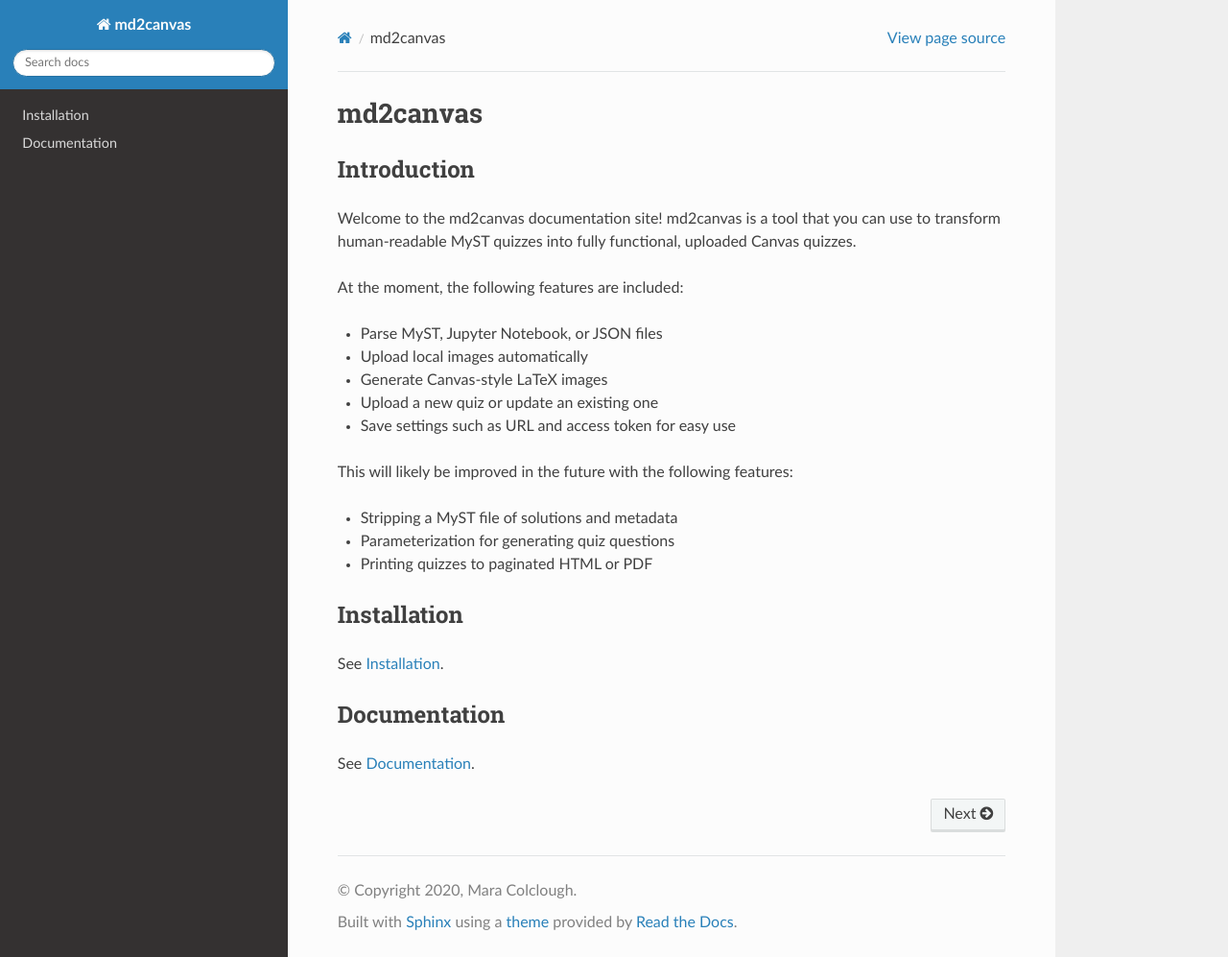
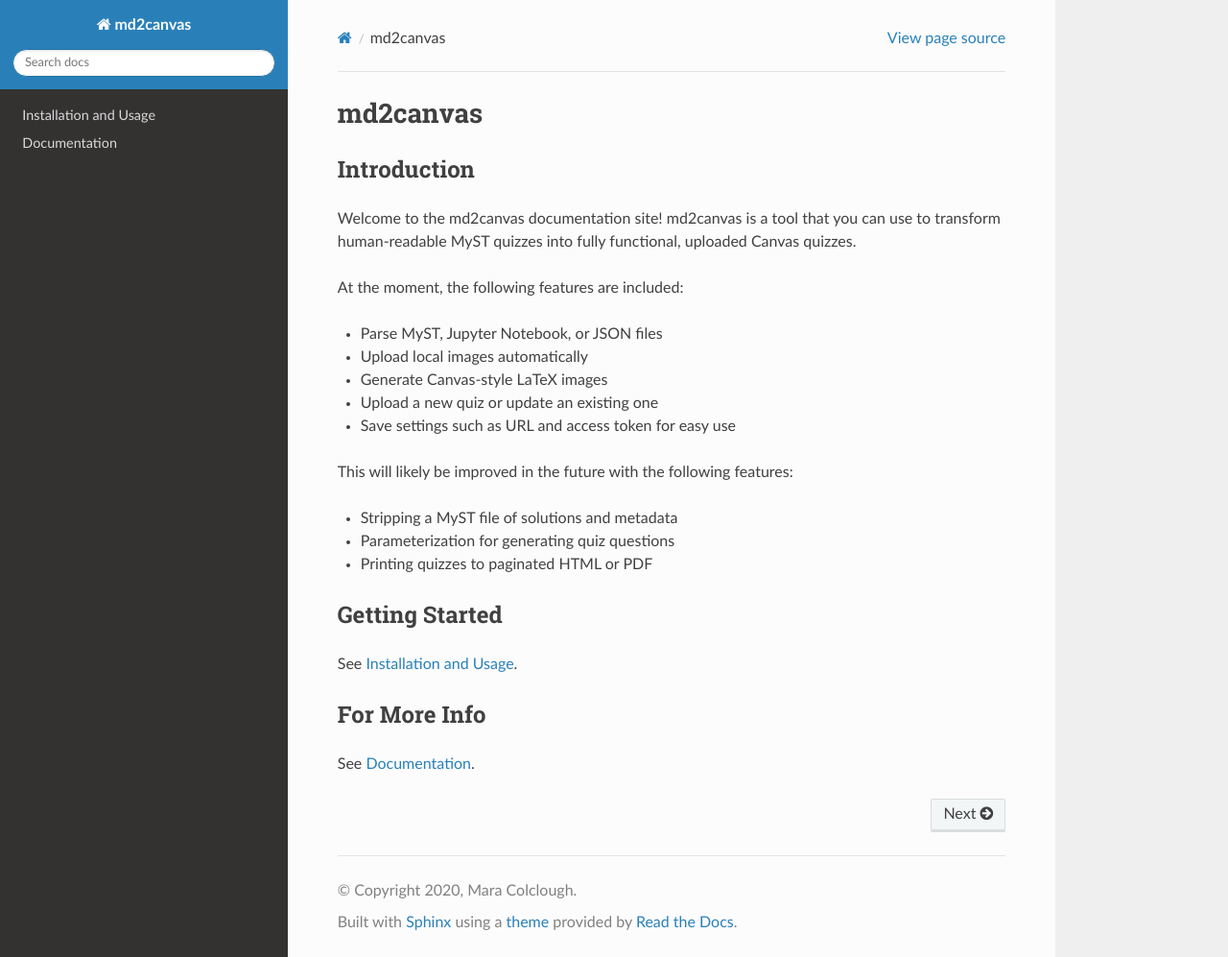
Before and after one commit to marasolen/md2canvas, a Sphinx documentation site: the page built from docs/source/index.rst, in a window 1280 px wide and 997 px high. Shown: the whole window at 96% size. Built offline with Sphinx 7.4.7 and the Read the Docs theme 2.0.0, drawn with Linux system fonts in a browser that asks for light colours.

Commit message:
add instructions to docs

```diff
--- a/docs/source/index.rst
+++ b/docs/source/index.rst
@@ -27,16 +27,16 @@
 
 * Printing quizzes to paginated HTML or PDF
 
-Installation
-------------
-See :ref:`installation`.
+Getting Started
+---------------
+See :ref:`usage`.
 
-Documentation
+For More Info
 -------------
 See :ref:`documentation`.
 
 .. toctree::
    :hidden:
 
-   installation
+   usage
    documentation
```
Also changed, not shown: docs/source/installation.rst (deleted, +0 -13 lines), docs/source/usage.rst (added, +24 -0 lines).
